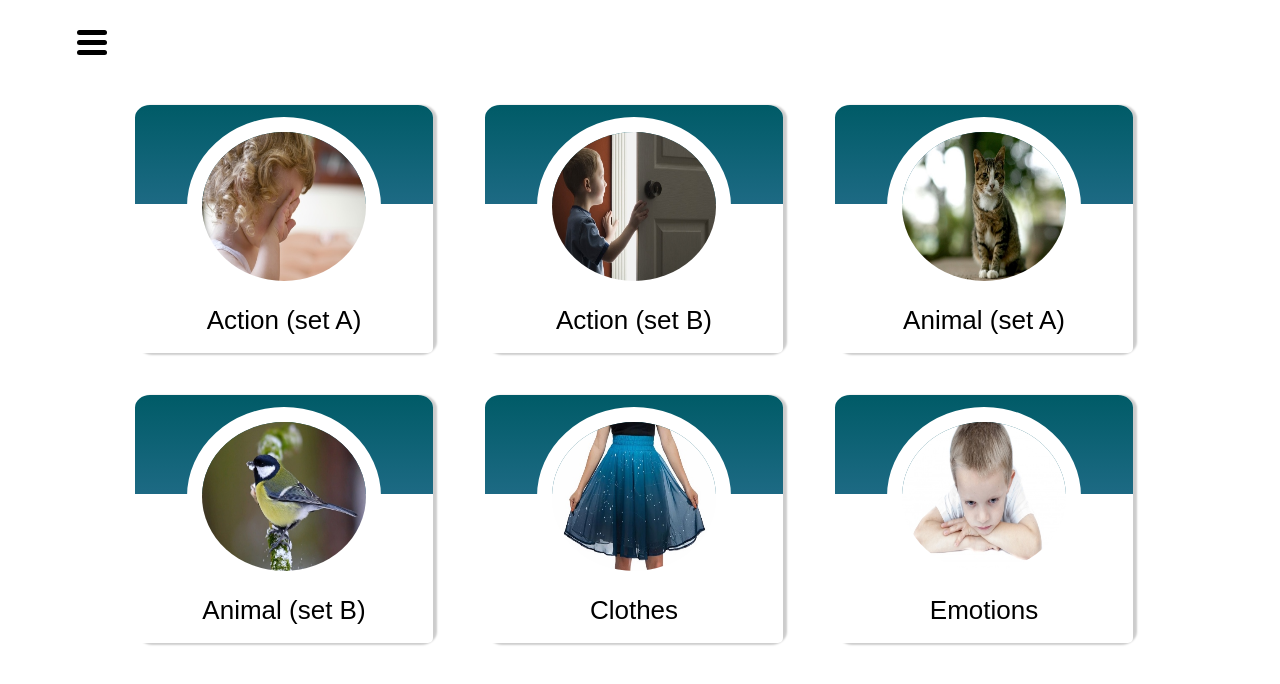
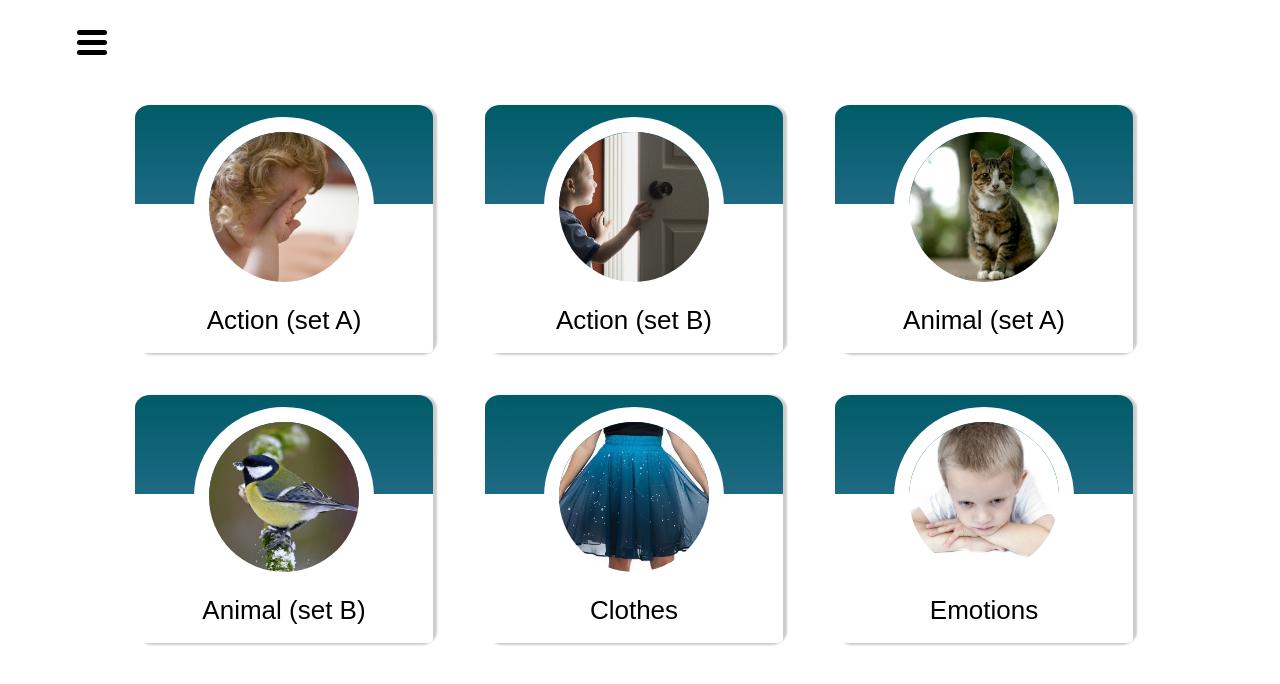
Before and after one commit to Shnyrkevich/english-for-kids, a plain HTML site: page index.html in a window 1280 px wide. Drawn offline with Linux system fonts and the light colour scheme.

Commit message:
fix: sizes in main-cards images

```diff
--- a/styles.css
+++ b/styles.css
@@ -304,8 +304,9 @@ input[type=checkbox]:checked + .switch-btn {
 .main-card-img{
     display: block;
     margin-top: -15%;
-    width:55%;
-    height: 60%;
+    width: 150px;
+    height: 150px;
+    object-fit: cover;
     border: 15px solid white;
     border-radius: 100%;
 }
```
